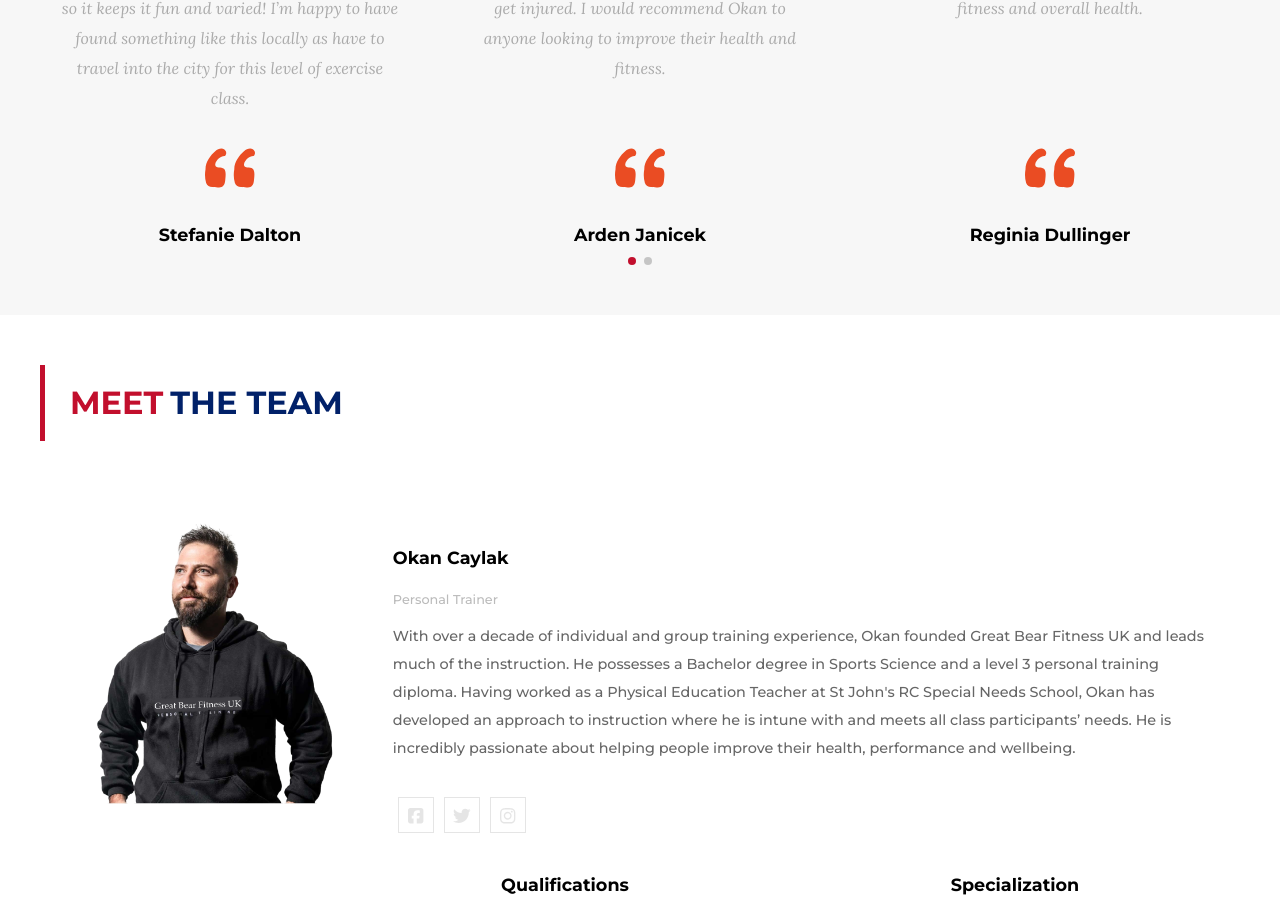
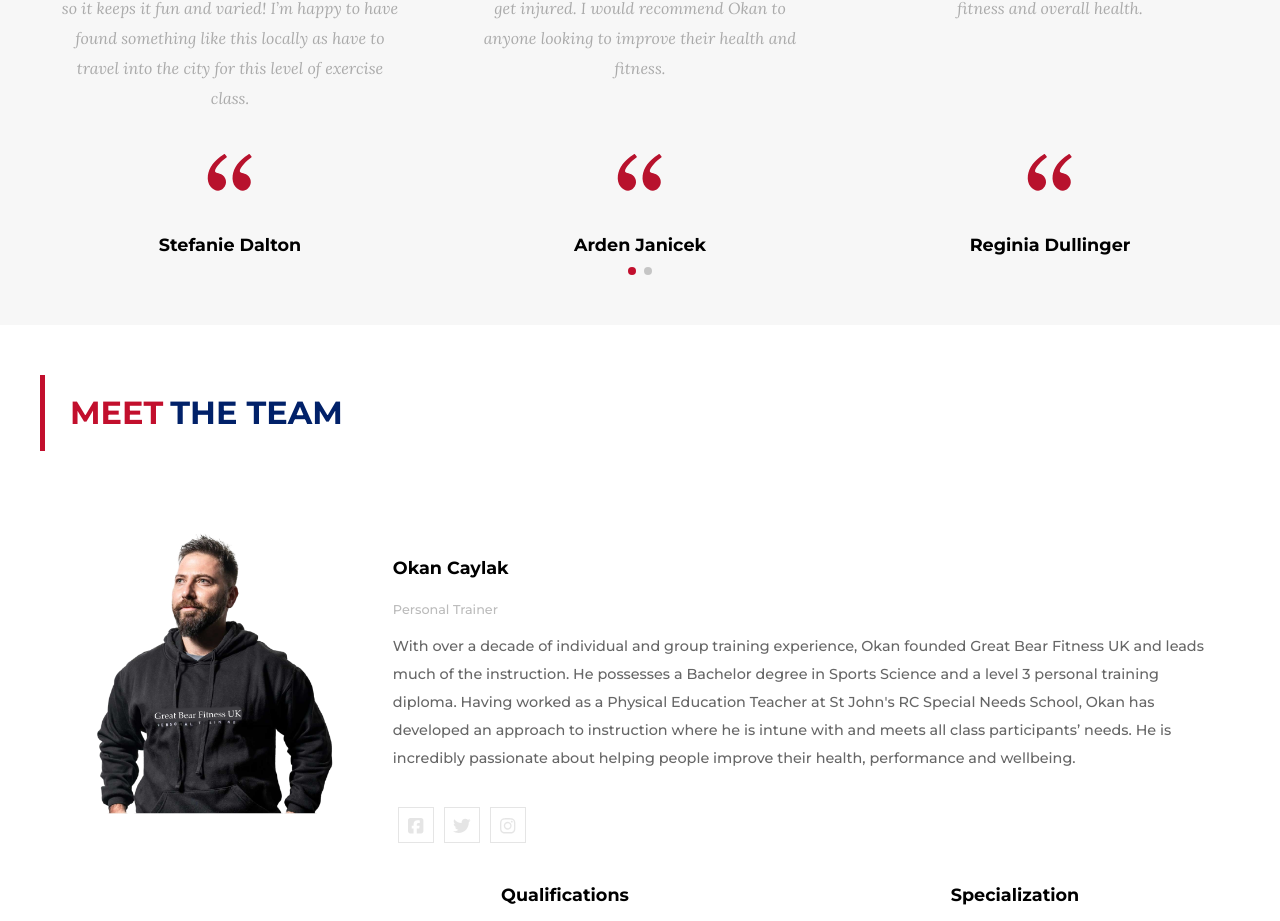
Before and after one commit to ufukcankurt/training-project, a React (Create React App) app: page / in a window 1280 px wide. Shown: the part 4375-5296 px from the top of the page. Built offline with nearby package versions, Linux system fonts and the light colour scheme.

Commit message:
refactor(comment): change quote svg

```diff
--- a/src/components/comment/Comment.jsx
+++ b/src/components/comment/Comment.jsx
@@ -13,7 +13,7 @@ const Comment = ({comment}) => {
         </p>
       </div>
       <div className={styles.svg}>
-        <img src="/img/quotation-marks.svg" alt="" />
+        <img src="/img/quote2.svg" alt="" />
       </div>
       <div className={styles.username}>
         {comment?.name}
--- a/src/components/comment/comment.module.css
+++ b/src/components/comment/comment.module.css
@@ -31,8 +31,8 @@
 }
 
 .svg {
-	width: 50px;
-	height: 50px;
+	width: 60px;
+	height: 60px;
 	margin-top: 30px;
 }
 
```
